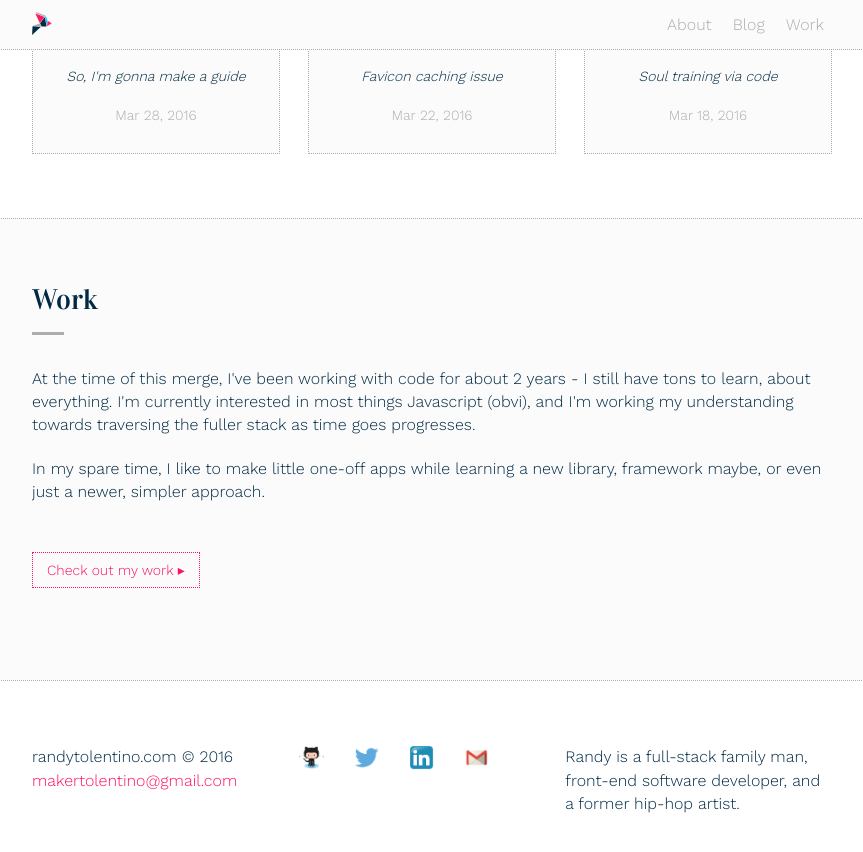
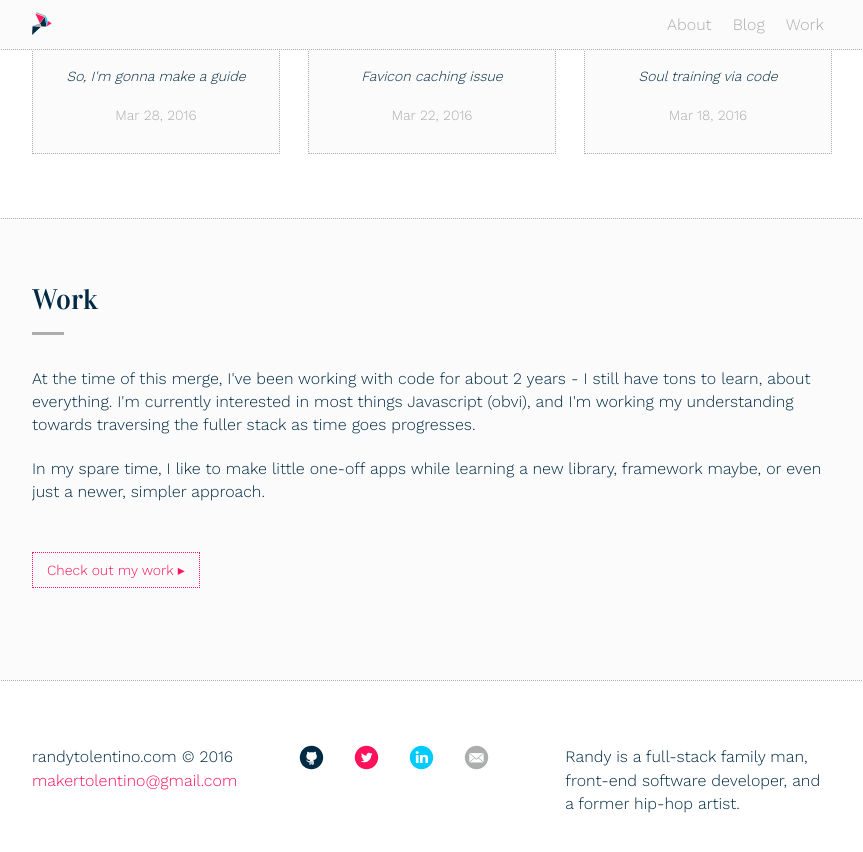
Before and after one commit to techtolentino/techtolentino.github.io, a Jekyll site: the page built from index.html, in a window 1280 px wide and 900 px high, scrolled down 1902 px. Shown: the top 852 px of the window, without its empty margins (208-1071 px from the left). Built offline with Jekyll 4.4.1, drawn with Linux system fonts in a browser that asks for light colours.

Commit message:
added personalized contact icons

```diff
--- a/_includes/footer.html
+++ b/_includes/footer.html
@@ -11,23 +11,23 @@
                 <ul class="social-media-list">
                     <li class="footer-icon">
                         <a href="https://github.com/techtolentino" target="blank">
-                            <img src="/assets/github.png" alt="github icon">
+                            <img src="/assets/svg-github.svg" alt="github icon">
                         </a>
                     </li>
                 </li>
                 <li class="footer-icon">
                     <a href="https://twitter.com/techtolentino" target="blank">
-                        <img src="/assets/twitter.png" alt="twitter icon">
+                        <img src="/assets/svg-twitter.svg" alt="twitter icon">
                     </a>
                 </li>
                 <li class="footer-icon">
                     <a href="https://linkedin.com/in/randytolentino" target="blank">
-                        <img src="/assets/linkedin.png" alt="linkedin icon">
+                        <img src="/assets/svg-linkedin.svg" alt="linkedin icon">
                     </a>
                 </li>
                 <li class="footer-icon">
                     <a href="mailto:makertolentino@gmail.com">
-                        <img src="/assets/email.png" alt="email icon">
+                        <img src="/assets/svg-mail.svg" alt="email icon">
                     </a>
                 </li>
 
```
Also changed, not shown: assets/svg-github.svg (added), assets/svg-linkedin.svg (added), assets/svg-mail.svg (added), assets/svg-twitter.svg (added), 1 other file.
